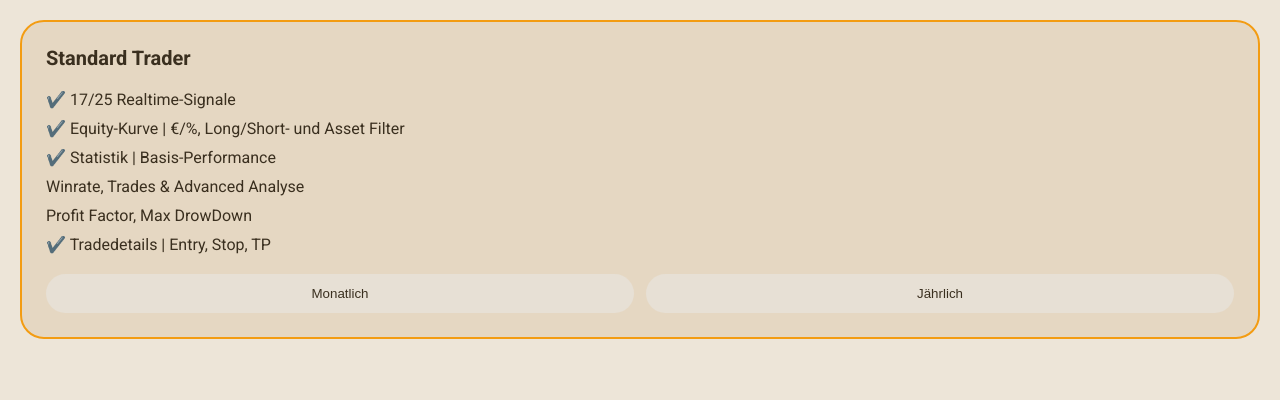
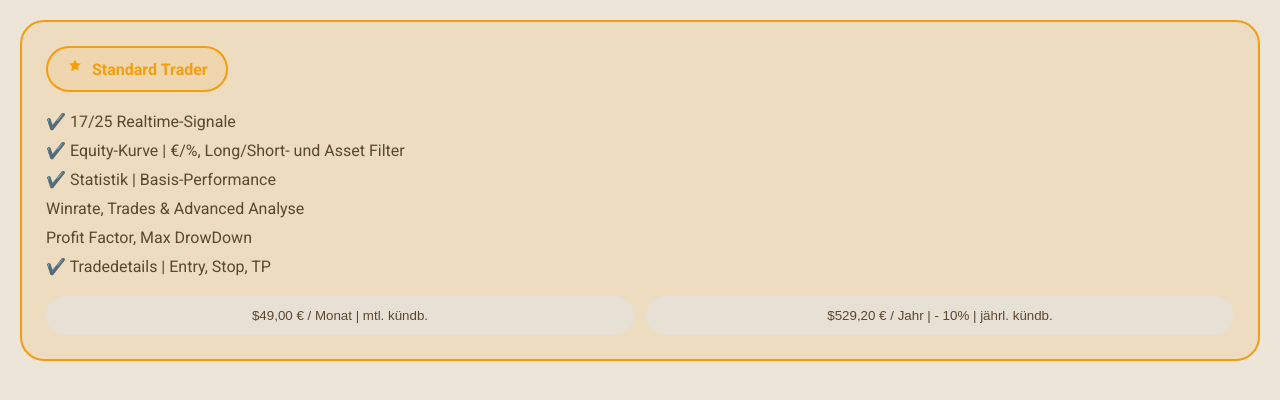
Before and after one commit to w-o-t/wolfoftrading-web, a Next.js app: page /account/standard in a window 1280 px wide. Shown: the top 400 px of the page. Built offline with nearby package versions, Linux system fonts and the light colour scheme.

Commit message:
initial Web Setup

```diff
--- a/src/app/account/premium/premium-content.tsx
+++ b/src/app/account/premium/premium-content.tsx
@@ -8,7 +8,7 @@ export default function PremiumPage() {
   const userId = searchParams.get("uid");
   const theme = searchParams.get("theme") === "dark" ? "dark" : "light";
   return (
-  <div className={`page-wrapper ${theme}`}>
+  <div className={`page-wrapper ${theme} premium`}>
     <PlanCard
       type="premium"
       title="Premium Trader"
--- a/src/app/account/standard/standard-content.tsx
+++ b/src/app/account/standard/standard-content.tsx
@@ -10,7 +10,7 @@ export default function PremiumPage() {
 
 
   return (
-  <div className={`page-wrapper ${theme}`}>
+  <div className={`page-wrapper ${theme} standard`}>
 
     <PlanCard
       type="standard"
--- a/src/app/globals.css
+++ b/src/app/globals.css
@@ -9,17 +9,31 @@ body {
 }
 
 /* === THEME VARS === */
-.page-wrapper.light {
+.page-wrapper.light.premium {
   --bg: #ede5d8;
-  --card-bg: #e5d7c2;
+  --card-bg: #1db9541c;
   --button-bg: #e7e0d5;
-  --text: #3a2f1f;
+  --text: #241d14;
 }
 
-.page-wrapper.dark {
-  --bg: #121212;
-  --card-bg: #1c1c1e;
-  --button-bg: #1c1c1e;
+.page-wrapper.light.standard {
+  --bg: #ede5d8;
+  --card-bg: #f39d121f;
+  --button-bg: #e7e0d5;
+  --text: #5a482e;
+}
+
+.page-wrapper.dark.standard {
+  --bg: #292929;
+  --card-bg: #f39d121f;
+  --button-bg: #161616;
+  --text: rgba(255,255,255,0.95);
+}
+
+.page-wrapper.dark.premium {
+  --bg: #292929;
+  --card-bg: #1db9541c;
+  --button-bg: #161616;
   --text: rgba(255,255,255,0.95);
 }
 
@@ -80,3 +94,37 @@ body {
   font-weight: 500;
   cursor: pointer;
 }
+
+
+.plan-header-wrapper {
+  margin-bottom: 20px;
+}
+
+.plan-badge {
+  display: inline-flex;
+  align-items: center;
+  gap: 8px;
+
+  padding: 10px 18px;
+  border-radius: 30px;
+  font-weight: 600;
+  font-size: 16px;
+
+  border: 2px solid;
+}
+
+.plan-badge.standard {
+  border-color: #f59e0b;
+  color: #f59e0b;
+  background: rgba(245, 158, 11, 0.1);
+}
+
+.plan-badge.premium {
+  border-color: #22c55e;
+  color: #22c55e;
+  background: rgba(34, 197, 94, 0.1);
+}
+
+.badge-icon {
+  font-size: 18px;
+}
--- a/src/components/PlanCard.tsx
+++ b/src/components/PlanCard.tsx
@@ -24,8 +24,7 @@ export default function PlanCard({
       alert("User ID fehlt");
       return;
     }
-    console.log("PID:", priceId);
-    console.log("userID:", userId);
+
 
     const res = await fetch(
       process.env.NEXT_PUBLIC_SUPABASE_FUNCTION_URL!,
@@ -47,7 +46,23 @@ export default function PlanCard({
 
   return (
     <div className={`plan-card ${isPremium ? "premium" : "standard"}`}>
-      <div className="plan-header">{title}</div>
+      <div className="plan-header-wrapper">
+  <div className={`plan-badge ${isPremium ? "premium" : "standard"}`}>
+    <span className="badge-icon">
+      <svg
+    xmlns="http://www.w3.org/2000/svg"
+    width="18"
+    height="18"
+    viewBox="0 0 24 24"
+    fill="currentColor"
+    className="badge-icon"
+  >
+    <path d="M12 2l2.39 4.84L20 7.27l-4 3.89.94 5.48L12 14.77l-4.94 2.87L8 11.16 4 7.27l5.61-.43L12 2z" />
+  </svg>
+    </span>
+    <span>{title}</span>
+  </div>
+</div>
       <ul className="plan-list">
         {features.map((f, i) => (
           <li key={i}>{f}</li>
@@ -56,10 +71,10 @@ export default function PlanCard({
 
       <div className="plan-buttons">
         <button onClick={() => startCheckout(monthlyPriceId)}>
-          Monatlich
+          ${isPremium ? "99,00 € / Monat | mtl. kündb." : "49,00 € / Monat | mtl. kündb."}
         </button>
         <button onClick={() => startCheckout(yearlyPriceId)}>
-          Jährlich
+          ${isPremium ? "950,40 € / Jahr | - 20% | jährl. kündb." : "529,20 € / Jahr | - 10% | jährl. kündb."}
         </button>
       </div>
     </div>
```
